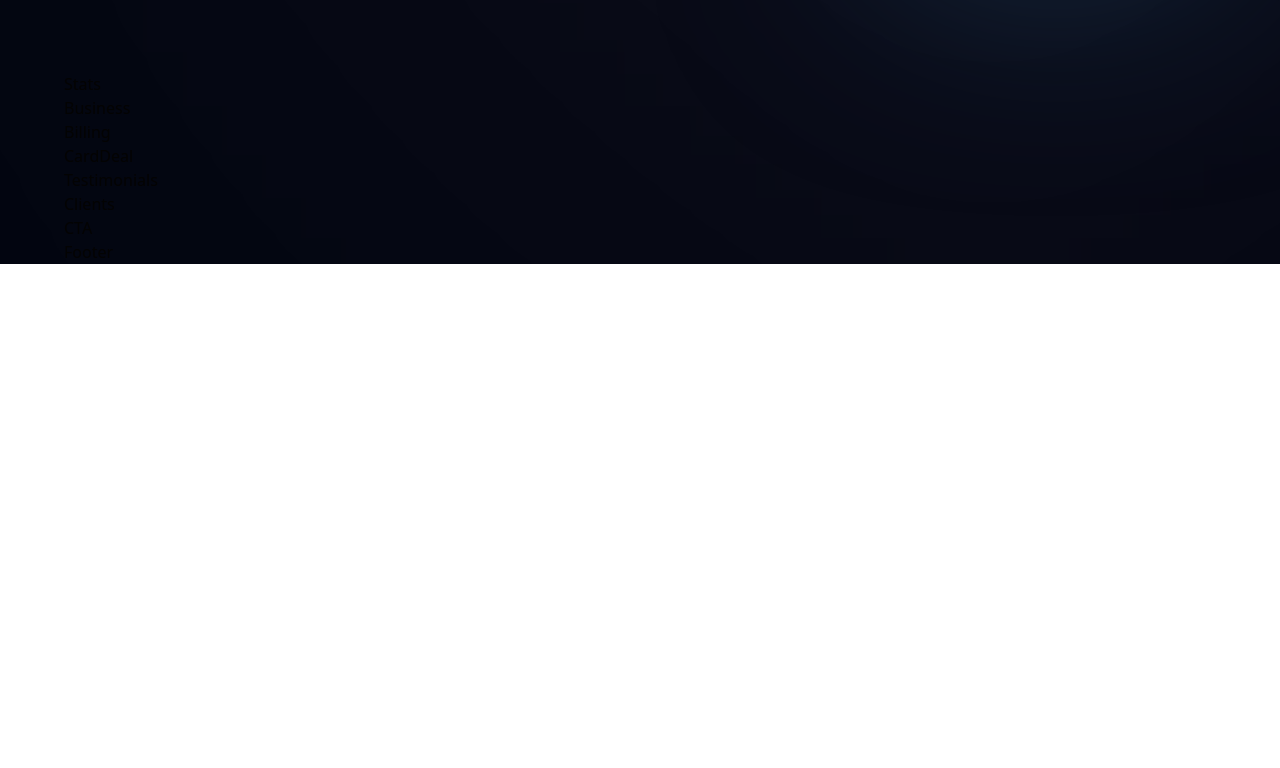
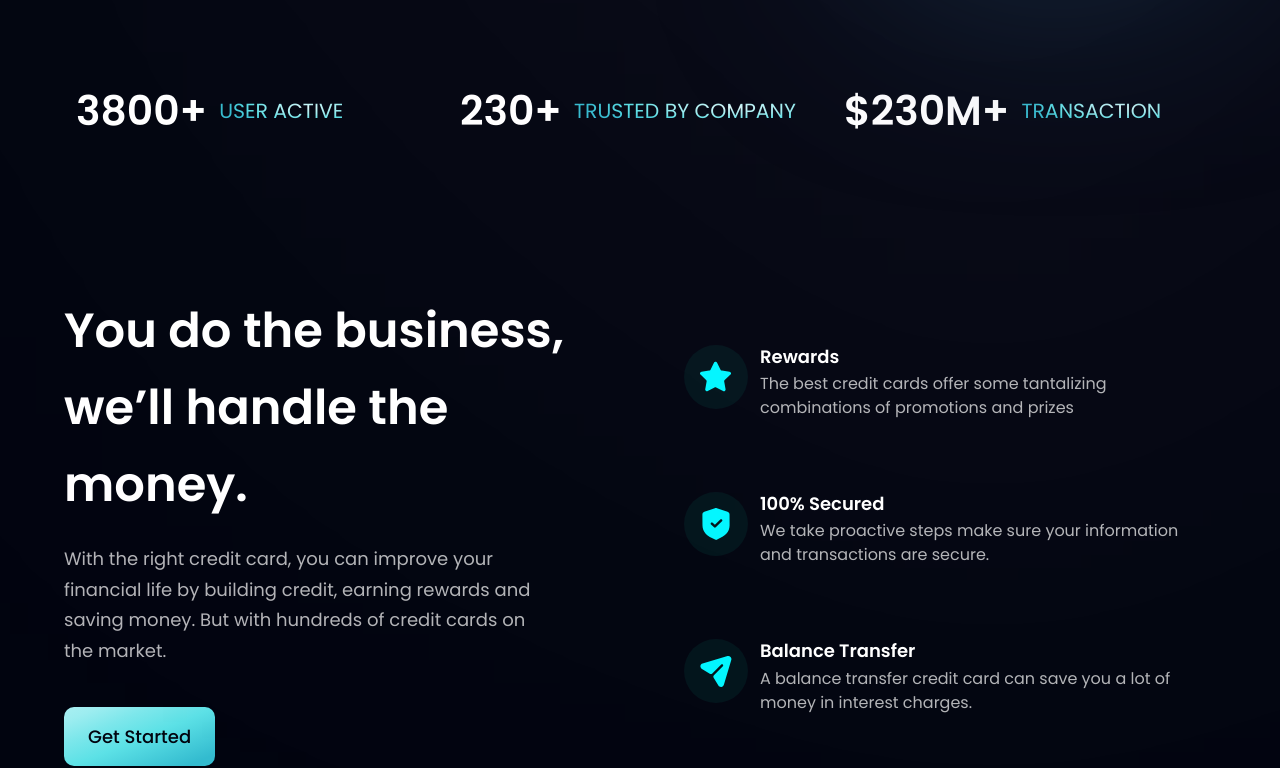
Before and after one commit to PeterE85/bankreact, a React (Vite) app: page / in a window 1280 px wide. Shown: the part 716-1484 px from the top of the page. Before the commit the page ends 980 px from the top, so only its background shows below. Built offline with nearby package versions, Linux system fonts and the light colour scheme.

Commit message:
Stats & Business components completed

```diff
--- a/src/components/Business.jsx
+++ b/src/components/Business.jsx
@@ -1,9 +1,45 @@
-import React from 'react'
+import { features } from "../constants";
+import styles, { layout } from "../style";
+import Button from "./Button";
 
-const Business = () => {
-  return (
-    <div>Business</div>
-  )
-}
+const FeatureCard = ({ icon, title, content, index }) => (
+  <div className={`flex flex-row p-6 rounded-[20px] ${index !== features.length - 1 ? "mb-6" : "mb-0"} feature-card`}>
+    <div className={`w-[64px] h-[64px] rounded-full ${styles.flexCenter} bg-dimBlue`}>
+      <img src={icon} alt="star" className="w-[50%] h-[50%] object-contain" />
+    </div>
+    <div className="flex-1 flex flex-col ml-3">
+      <h4 className="font-poppins font-semibold text-white text-[18px] leading-[23.4px] mb-1">
+        {title}
+      </h4>
+      <p className="font-poppins font-normal text-dimWhite text-[16px] leading-[24px]">
+        {content}
+      </p>
+    </div>
+  </div>
+);
 
-export default Business
+const Business = () =>  (
+  <section id="features" className={layout.section}>
+    <div className={layout.sectionInfo}>
+      <h2 className={styles.heading2}>
+        You do the business, <br className="sm:block hidden" /> we’ll handle
+        the money.
+      </h2>
+      <p className={`${styles.paragraph} max-w-[470px] mt-5`}>
+        With the right credit card, you can improve your financial life by
+        building credit, earning rewards and saving money. But with hundreds
+        of credit cards on the market.
+      </p>
+
+      <Button styles={`mt-10`} />
+    </div>
+
+    <div className={`${layout.sectionImg} flex-col`}>
+      {features.map((feature, index) => (
+        <FeatureCard key={feature.id} {...feature} index={index} />
+      ))}
+    </div>
+  </section>
+);
+
+export default Business;
--- a/src/components/Button.jsx
+++ b/src/components/Button.jsx
@@ -1,9 +1,9 @@
-import React from 'react'
+import React from "react";
 
-const Button = () => {
-  return (
-    <div>Button</div>
-  )
-}
+const Button = ({ styles }) => (
+  <button type="button" className={`py-4 px-6 font-poppins font-medium text-[18px] text-primary bg-blue-gradient rounded-[10px] outline-none ${styles}`}>
+    Get Started
+  </button>
+);
 
-export default Button
+export default Button;
--- a/src/components/Stats.jsx
+++ b/src/components/Stats.jsx
@@ -1,9 +1,19 @@
-import React from 'react'
+import { stats } from "../constants";
+import styles from "../style";
 
-const Stats = () => {
-  return (
-    <div>Stats</div>
-  )
-}
+const Stats = () => (
+  <section className={`${styles.flexCenter} flex-row flex-wrap sm:mb-20 mb-6`}>
+    {stats.map((stat) => (
+      <div key={stat.id} className={`flex-1 flex justify-start items-center flex-row m-3`} >
+        <h4 className="font-poppins font-semibold xs:text-[40.89px] text-[30.89px] xs:leading-[53.16px] leading-[43.16px] text-white">
+          {stat.value}
+        </h4>
+        <p className="font-poppins font-normal xs:text-[20.45px] text-[15.45px] xs:leading-[26.58px] leading-[21.58px] text-gradient uppercase ml-3">
+          {stat.title}
+        </p>
+      </div>
+    ))}
+  </section>
+);
 
-export default Stats
+export default Stats;
```
